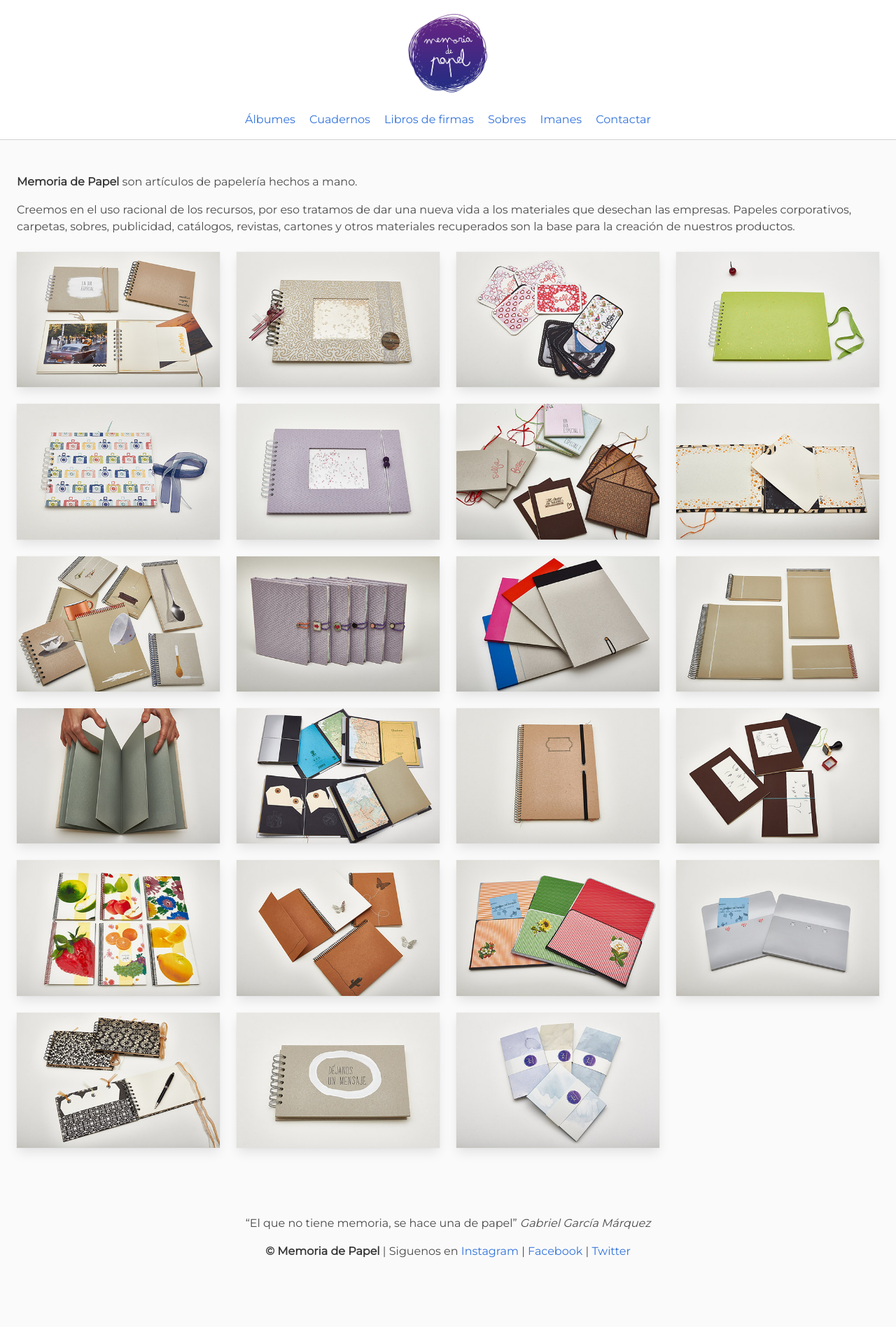
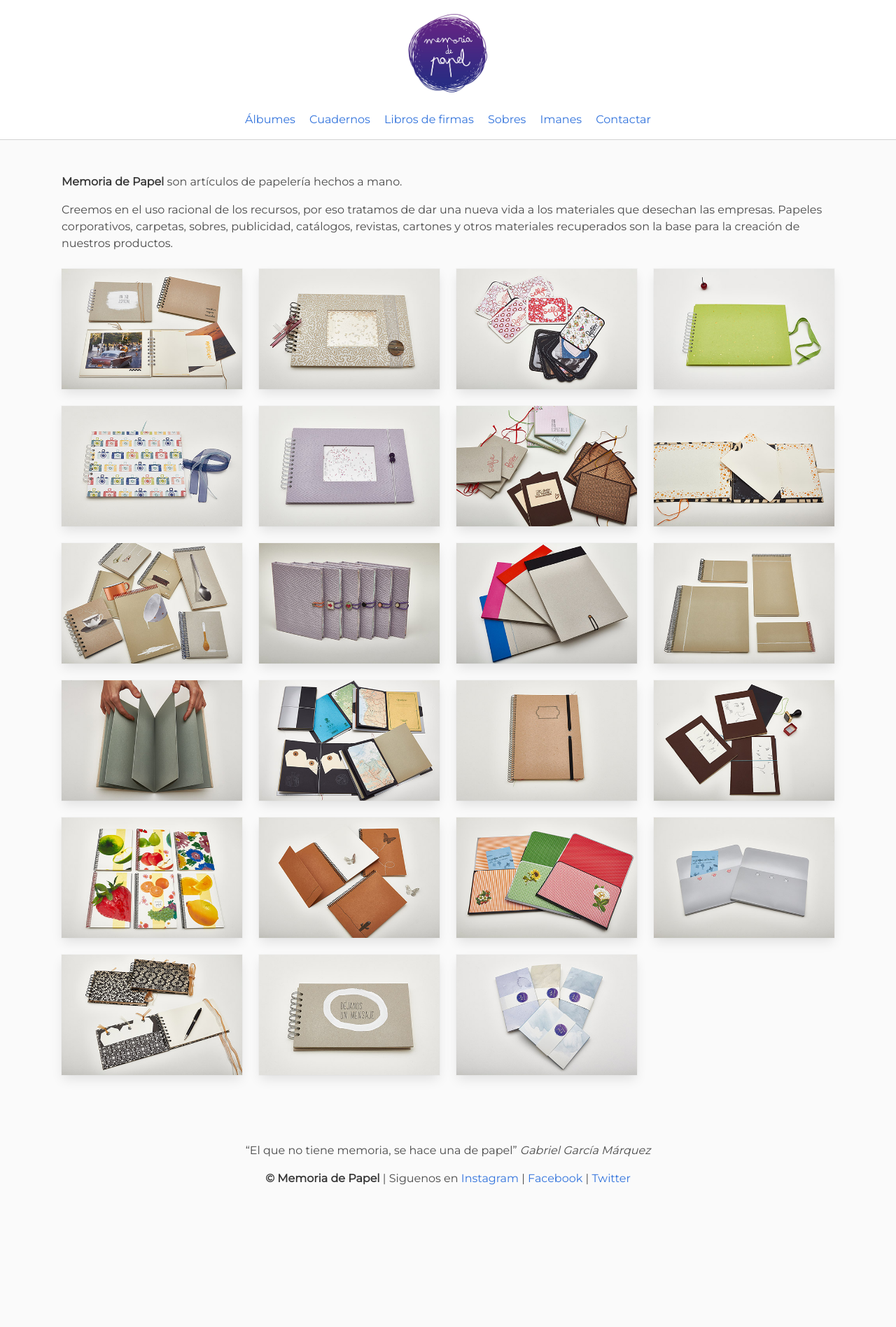
Before and after one commit to memoriadepapel/memoriadepapel.github.io, a Jekyll site: the page built from index.md, in a window 1280 px wide. Shown: the whole page at 70% size. Built offline with Jekyll 4.4.1, drawn with Linux system fonts in a browser that asks for light colours; after the commit the page ends 1792 px from its top, so only the background shows below that.

Commit message:
Ancho maximo limitado

```diff
--- a/_includes/footer.html
+++ b/_includes/footer.html
@@ -1,4 +1,5 @@
 <footer class="footer">
+  <div class="container">
     <div class="content has-text-centered">
       <p>“El que no tiene memoria, se hace una de papel” <em>Gabriel García Márquez</em></p>
       <p>
@@ -8,4 +9,5 @@
         <a href="https://twitter.com/memoria_depapel">Twitter</a>
       </p>
     </div>
+  </div>
 </footer>
--- a/_includes/header.html
+++ b/_includes/header.html
@@ -16,6 +16,7 @@
 {%- endcomment -%}
 
 <header class="mdp-header">
+  <div class="container">
     <a href="{{ site.baseurl }}/" class="mdp-logo">
       <img src="{{ site.baseurl }}/logo.png" alt="{{ site.title | escape }}" width="120" height="120">
     </a>
@@ -41,4 +42,5 @@
         </li>
       </ul>
     </nav>
+  </div>
 </header>
--- a/_layouts/default.html
+++ b/_layouts/default.html
@@ -4,8 +4,8 @@
   {% include header.html %}
 
   <!-- detail -->
-  {% capture filter_category %}{{ page.category }}{% endcapture %}
 
+  <article class="container">
     <section class="section">
 
         {% if page.type != 'home' %}
@@ -17,6 +17,7 @@
           {{ content }}
         </div>
 
+        {% capture filter_category %}{{ page.category }}{% endcapture %}
         {% if page.type != 'project' and page.type != 'page' %}
           {% include project-list.html category=filter_category %}
         {% endif %}
@@ -25,7 +26,9 @@
           {% capture project %}{{ page.url }}{% endcapture %}
           {% include project-list.html category=filter_category current_project=project %}
         {% endif %}
+
       </section>
+  </article>
 
   <!-- footer -->
   {% include footer.html %}
```
Lines whose indentation alone changed are shown as unchanged.
